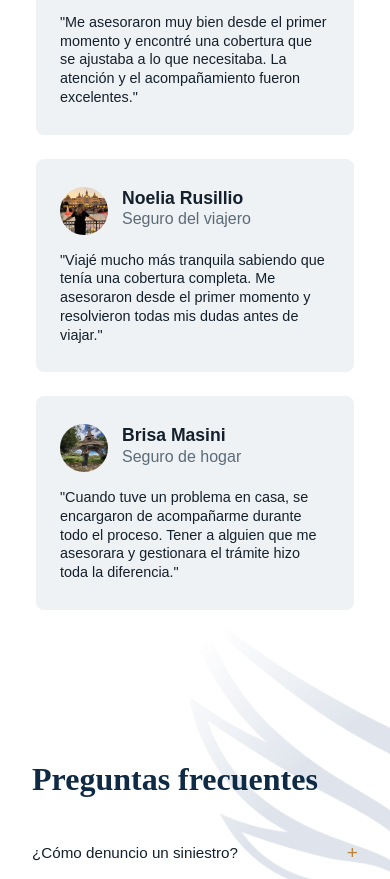
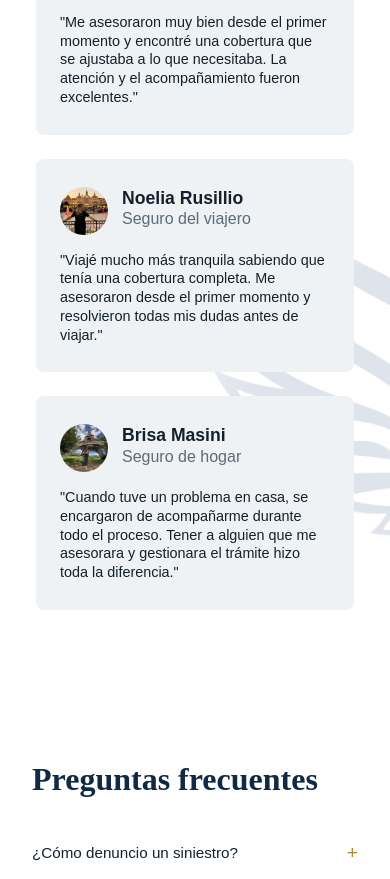
Before and after one commit to agusyutas/Wing-Broker, a React (Vite) app: page / in a window 390 px wide. Shown: the part 3620-4499 px from the top of the page. Built offline with nearby package versions, Linux system fonts and the light colour scheme; a web font is replaced by a local one.

Commit message:
version 1.6

```diff
--- a/src/index.css
+++ b/src/index.css
@@ -624,8 +624,7 @@ body {
   display: flex;
   align-items: center;
   justify-content: center;
-  flex-shrink: 0;
-}
+  flex-shrink: 0; }
 
 .testimonio-nombre {
     font-family: var(--font-montserrat);
@@ -643,8 +642,7 @@ body {
     font-style: normal;
     font-size: 1rem;
     color: #5C6B78;
-  margin: 0;
-}
+    margin: 0; }
 
 .testimonio-texto {
   font-family: var(--font-montserrat);
@@ -653,8 +651,7 @@ body {
   font-size: 0.90rem;
   color: #14202B;
   line-height: 1.3;
-  margin: 0;
-}
+  margin: 0; }
 
 /* FAQ */
 .faq {
@@ -668,8 +665,7 @@ body {
   font-style: normal;
   font-size: 2.8rem;
   color: #0F2A44;
-  margin-bottom: 32px;
-}
+  margin-bottom: 32px; }
 
   .faq-lista {
   width: 100%;
@@ -695,8 +691,7 @@ body {
   font-family: var(--font-montserrat);
   font-weight: 400;
   font-style: normal;
-  font-size: 1.1rem;
-}
+  font-size: 1.1rem; }
 
   .faq-icono {
   font-size: 1.3rem;
@@ -731,21 +726,17 @@ body {
 }
 
 @media (max-width: 900px) {
-
   .faq {
     padding: 70px 24px 40px;
   }
-
   .faq-titulo {
     font-size: 2.4rem;
     margin-bottom: 28px;
   }
-
   .faq-pregunta {
     font-size: 1rem;
     padding: 18px 0;
   }
-
   .faq-respuesta p {
     font-size: 0.95rem;
     line-height: 1.7;
@@ -753,26 +744,21 @@ body {
 }
 
 @media (max-width: 600px) {
-
   .faq {
     padding: 60px 20px 35px;
   }
-
   .faq-titulo {
     font-size: 2rem;
     margin-bottom: 24px;
   }
-
   .faq-pregunta {
     font-size: 0.95rem;
     padding: 17px 0;
     gap: 15px;
   }
-
   .faq-icono {
     font-size: 1.2rem;
   }
-
   .faq-respuesta p {
     font-size: 0.9rem;
     line-height: 1.7;
@@ -788,7 +774,7 @@ body {
 
 .marca-agua-ala {
   position: absolute;
-  bottom: 0px;
+  top: 220px;
   right: -120px;
   width: 550px;
   max-width: 45vw;
@@ -801,15 +787,26 @@ body {
   mask-image: radial-gradient(circle at bottom right, black 60%, transparent 90%);
 }
 
+@media (min-width: 700px) and (max-width: 1000px) {
+   .marca-agua-ala {
+    top: 500px;
+    right: -130px;
+    width: 500px;
+    max-width: 60vw;
+    opacity: 0.14;
+    -webkit-mask-image: radial-gradient(circle at bottom right, black 60%, transparent 90%);
+    mask-image: radial-gradient(circle at bottom right, black 60%, transparent 90%);
+  }
+}
+
 @media (max-width: 700px) {
   .marca-agua-wrapper {
     padding-bottom: 30px;
   }
-
   .marca-agua-ala {
-    width: 420px;
+    width: 400px;
     max-width: 90vw;
-    bottom: 120px;
+    top: 700px;
     right: -140px;
     opacity: 0.12;
     -webkit-mask-image: radial-gradient(circle at bottom right, black 60%, transparent 90%);
@@ -817,8 +814,19 @@ body {
   }
  }
 
-.testimonios,
-.faq {
+ @media (max-width: 400px) {
+  .marca-agua-ala {
+    top: 470px;
+    right: -150px;
+    width: 390px;
+    max-width: 95vw;
+    opacity: 0.12;
+    -webkit-mask-image: radial-gradient(circle at bottom right, black 60%, transparent 90%);
+    mask-image: radial-gradient(circle at bottom right, black 60%, transparent 90%);
+  }
+}
+
+ .testimonios, .faq {
   position: relative;
   z-index: 1;
   background-color: transparent;
```
Lines whose indentation alone changed are shown as unchanged.
